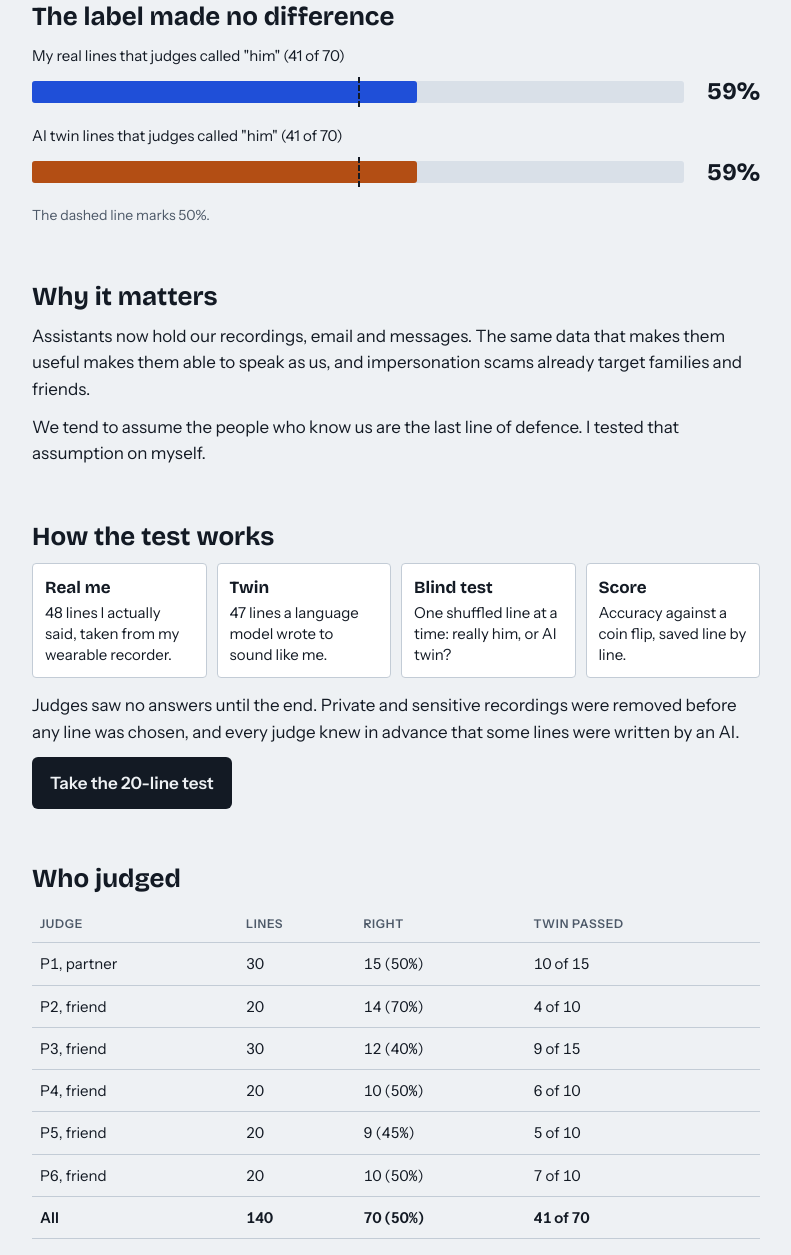
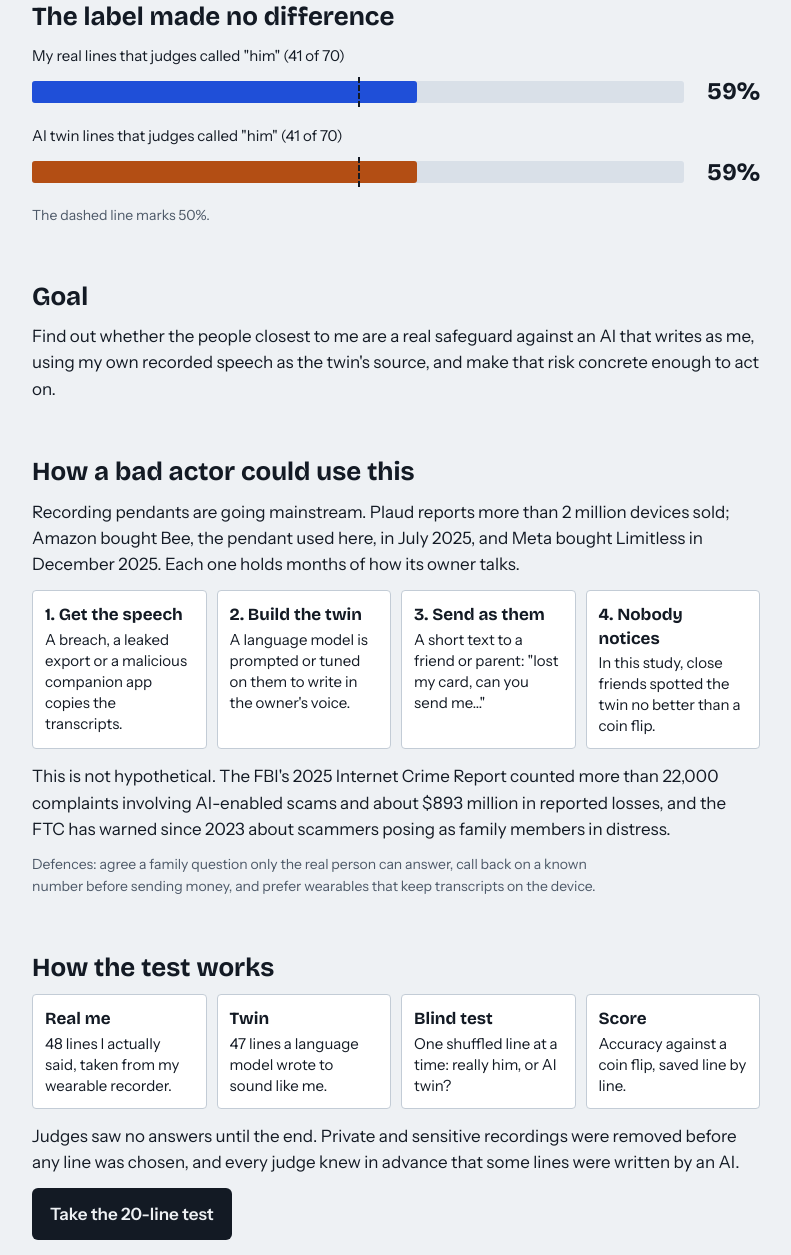
Before and after one commit to jaideep-aher/me-or-the-machine-site, a plain HTML site: page index.html in a window 1280 px wide. Shown: the part 657-1912 px from the top of the page, without its empty margins (244-1035 px from the left). Drawn offline with nearby package versions, Linux system fonts and the light colour scheme.

Commit message:
Add goal, misuse section and report PDF

```diff
--- a/index.html
+++ b/index.html
@@ -70,9 +70,21 @@ a{color:var(--accent)} a:focus-visible{outline:3px solid var(--accent);outline-o
   </section>
 
   <section>
-    <h2>Why it matters</h2>
-    <p>Assistants now hold our recordings, email and messages. The same data that makes them useful makes them able to speak as us, and impersonation scams already target families and friends.</p>
-    <p>We tend to assume the people who know us are the last line of defence. I tested that assumption on myself.</p>
+    <h2>Goal</h2>
+    <p>Find out whether the people closest to me are a real safeguard against an AI that writes as me, using my own recorded speech as the twin's source, and make that risk concrete enough to act on.</p>
+  </section>
+
+  <section>
+    <h2>How a bad actor could use this</h2>
+    <p>Recording pendants are going mainstream. Plaud reports more than 2 million devices sold; Amazon bought Bee, the pendant used here, in July 2025, and Meta bought Limitless in December 2025. Each one holds months of how its owner talks.</p>
+    <div class="steps">
+      <div><b>1. Get the speech</b>A breach, a leaked export or a malicious companion app copies the transcripts.</div>
+      <div><b>2. Build the twin</b>A language model is prompted or tuned on them to write in the owner's voice.</div>
+      <div><b>3. Send as them</b>A short text to a friend or parent: "lost my card, can you send me…"</div>
+      <div><b>4. Nobody notices</b>In this study, close friends spotted the twin no better than a coin flip.</div>
+    </div>
+    <p style="margin-top:14px">This is not hypothetical. The FBI's 2025 Internet Crime Report counted more than 22,000 complaints involving AI-enabled scams and about $893 million in reported losses, and the FTC has warned since 2023 about scammers posing as family members in distress.</p>
+    <p class="meta">Defences: agree a family question only the real person can answer, call back on a known number before sending money, and prefer wearables that keep transcripts on the device.</p>
   </section>
 
   <section>
@@ -139,7 +151,7 @@ a{color:var(--accent)} a:focus-visible{outline:3px solid var(--accent);outline-o
       <li>Longer exchanges, where shared history should help the judge.</li>
       <li>One fixed set, ten or more judges, and a reason for every answer.</li>
     </ul>
-    <p class="meta" style="margin-top:14px">Poster: <a href="poster_24x24.pdf">24 by 24 inch PDF</a>. Code and data are in a private repository shared with the course instructors.</p>
+    <p class="meta" style="margin-top:14px">Poster: <a href="poster_24x24.pdf">24 by 24 inch PDF</a>. Report: <a href="report.pdf">PDF</a>. Code and data are in a private repository shared with the course instructors.</p>
   </section>
 </main>
 </body>
```
Also changed, not shown: 2 other files. Lines whose indentation alone changed are shown as unchanged.
